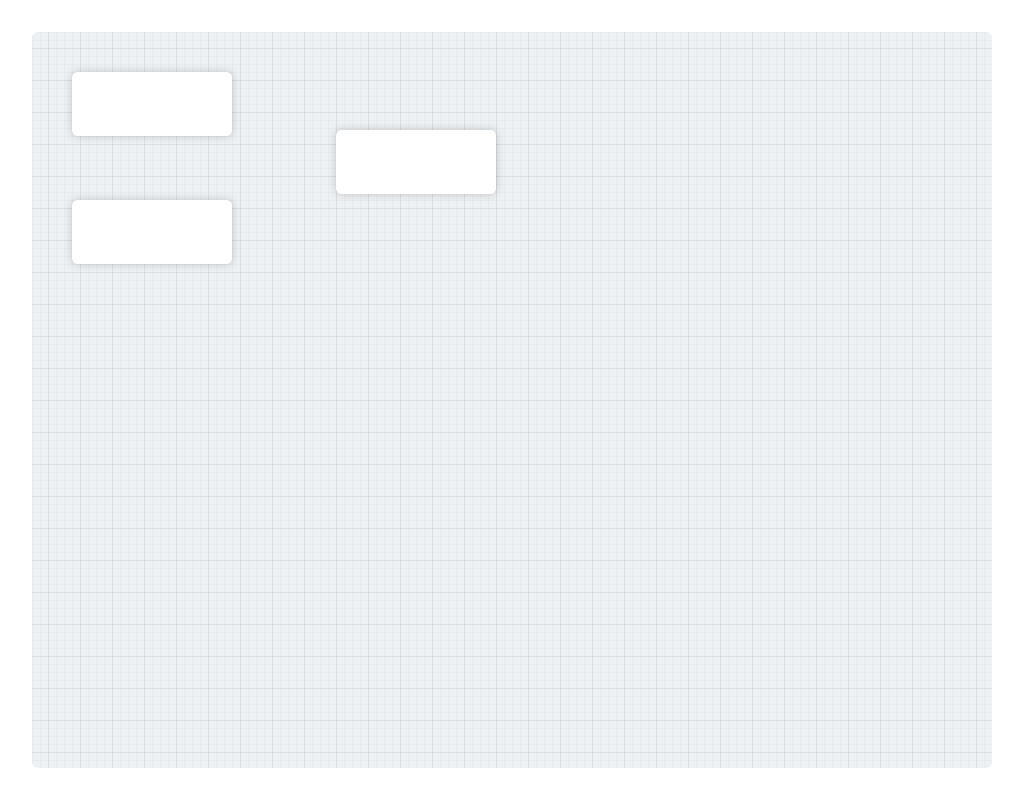
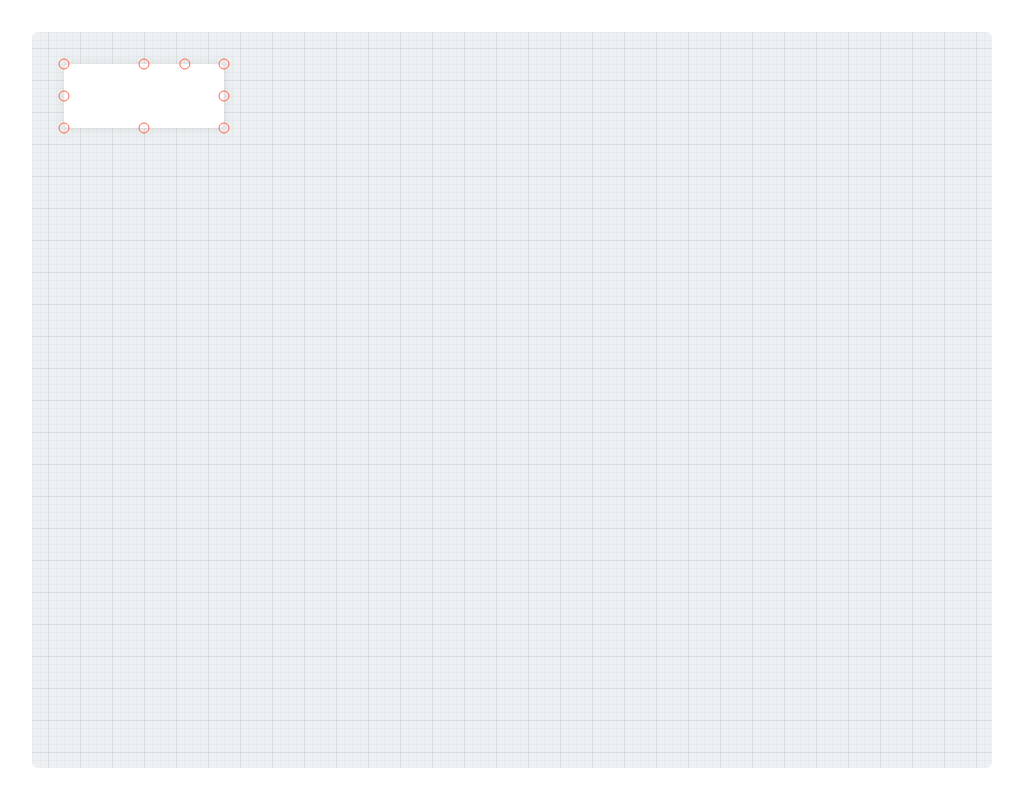
Before and after one commit to DoofyAss/Nodes, a plain HTML site: page index.html in a window 1280 px wide. Shown: the whole page, without its empty margins (256-1279 px from the left). Drawn offline with Linux system fonts and the light colour scheme.

Commit message:
pins angle pos

```diff
--- a/index.html
+++ b/index.html
@@ -22,17 +22,24 @@
 					</pattern>
 
 					<filter id='shadow'>
-						<feDropShadow dx='0' dy='0' stdDeviation='4' flood-opacity='0.2' />
+						<feDropShadow dx='0' dy='0' stdDeviation='4' flood-opacity='0.1' />
 					</filter>
 
 				</defs>
 
-				<rect width='100%' height='100%' fill='url(#grid)' cursor='default' />
+				<rect width='100%' height='100%' fill='url(#grid)' />
 
 
 
-				<!-- <svg x='32' y='32' width='176' height='80' > -->
+				<!-- <svg x='32' y='32' width='176' height='80'> -->
 					<!-- <rect x='8' y='8' fill='#fefefe' width='160' height='64' rx='6' ry='6' filter='url(#shadow)' /> -->
+					<!-- <circle id='circle' r='4' cx='8' cy='8' fill='tomato' stroke='tomato' />
+
+					<!-- <animateMotion xlink:href="#circle" dur="3s" begin="0s" fill="freeze" repeatCount="indefinite" keyPoints="0;0.1" keyTimes="0;1"> -->
+					<!-- <animateMotion xlink:href="#circle" fill="freeze" additive='1'> -->
+					<!-- <animateMotion xlink:href="#circle" fill="freeze" repeatCount="indefinite"> -->
+						<!-- <mpath xlink:href="#wave" ></mpath> -->
+					<!-- </animateMotion> -->
 				<!-- </svg> -->
 
 			</svg>
--- a/node.js
+++ b/node.js
@@ -48,6 +48,127 @@ var area = o('#area svg');
 
 
 
+var SVG = {
+
+	create: function(tag, attributes) {
+
+		let xml = document.createElementNS("http://www.w3.org/2000/svg", tag);
+
+		attributes.each(function(e, i, a) {
+			xml.setAttribute(a, e);
+		});
+
+		return xml;
+	}
+}
+
+
+
+var XML = {
+
+	Node: {
+
+		create: function(node) {
+
+			let layerMain = SVG.create('svg', {
+				x: node.x,
+				y: node.y,
+				width: node.w + 32,
+				height: node.h + 32,
+				filter: 'url(#shadow)'
+			});
+
+			let layerBody = SVG.create('rect', {
+				x: 16,
+				y: 16,
+				fill: node.f,
+				width: node.w,
+				height: node.h,
+				rx: node.r,
+				ry: node.r
+			});
+
+			layerMain.append(layerBody);
+
+
+
+			// pins
+
+			node.pin.each((pin) => {
+
+				let a = pin.angle > 360 ? 0 : pin.angle;
+
+				let TR = { // Top Right
+					x: node.x + node.w / 2 + node.w / 2 / 45 * a,
+					y: node.y
+				}
+
+				let RT = { // Right Top
+					x: node.x + node.w,
+					y: node.y + node.h / 2 / 90 * a
+				}
+
+				let RB = { // Right Bottom
+					x: node.x + node.w,
+					y: node.y + node.h / 2 + node.h / 2 / 135 * a
+				}
+
+				let BR, BL;
+				BR = BL = { // Bottom Right, Bottom Left
+					x: node.x + node.w / 2 + node.w / 2 / 45 * (180 - a),
+					y: node.y + node.h
+				}
+
+				let LB = { // Left Bottom
+					x: node.x,
+					y: node.y + node.h / 2 + node.h / 2 / 45 * (270 - a)
+				}
+
+				let LT = { // Left Top
+					x: node.x,
+					y: node.y + node.h / 2 / 45 * (315 - a)
+				}
+
+				let TL = { // Top Left
+					x: node.x + node.w / 2 - node.w / 2 / 45 * (360 - a),
+					y: node.y
+				}
+
+
+				let side =
+				a < 91 ? 46 > a ? TR : RT :
+				a < 181 ? 136 > a ? RB : BR :
+				a < 271 ? 226 > a ? BL : LB :
+				316 > a ? LT : TL;
+
+				console.log(a, side);
+
+
+
+				let layerPin = SVG.create('circle', {
+					id: 'circle',
+					r: 5,
+					cx: side.x,
+					cy: side.y,
+					fill: 'none',
+					stroke: 'tomato'
+				});
+
+				node.cir = layerPin;
+				layerMain.append(layerPin);
+			});
+
+
+
+
+
+			return layerMain;
+		}
+	}
+}
+
+
+
 
 
 
@@ -62,13 +183,26 @@ var area = o('#area svg');
 function Node(option) {
 
 	Object.assign(this, {
-		x: 32,
-		y: 32,
+		x: 16,
+		y: 16,
 		w: 160,
 		h: 64,
 		r: 6, // radius
 		f: '#ffffff', // fill
-		n: 'Start'
+		n: 'Start', // name
+
+		pin: [
+			// type: 0 - circle, 1 - rhomb
+			{ type: 0, angle: 0 },
+			{ type: 0, angle: 90 },
+			{ type: 0, angle: 180 },
+			{ type: 0, angle: 270 },
+			{ type: 0, angle: 45 },
+			{ type: 0, angle: 135 },
+			{ type: 0, angle: 225 },
+			{ type: 0, angle: 315 },
+			{ type: 0, angle: 23 },
+		]
     }, option);
 
 
@@ -79,61 +213,6 @@ function Node(option) {
 function View() {
 
 	this.node = [];
-
-	area.onmousemove = function(e) {
-
-		view.node.each(function() {
-
-		});
-	}
-}
-
-
-
-var SVG = {
-
-	create: function(tag, attributes) {
-
-		let element = document.createElementNS("http://www.w3.org/2000/svg", tag);
-
-		attributes.each(function(e, i, a) {
-			element.setAttribute(a, e);
-		});
-
-		return element;
-	}
-}
-
-var HTML = {
-
-	Node: {
-
-		create: function(node) {
-
-			let layerMain = SVG.create('svg', {
-				x: node.x,
-				y: node.y,
-				width: node.w + 16,
-				height: node.h + 16,
-				cursor: 'grab'
-			});
-
-			let layerBody = SVG.create('rect', {
-				x: 8,
-				y: 8,
-				fill: node.f,
-				width: node.w,
-				height: node.h,
-				rx: node.r,
-				ry: node.r,
-				filter: 'url(#shadow)'
-			});
-
-			layerMain.append(layerBody);
-
-			return layerMain;
-		}
-	}
 }
 
 
@@ -141,17 +220,15 @@ var HTML = {
 View.prototype.add = function(node) {
 	this.node.push(node);
 
-	node.element = HTML.Node.create(node);
-	area.append(node.element);
+	node.xml = XML.Node.create(node);
+	area.append(node.xml);
 
-	node.element.onmousedown = function() {
+	node.xml.onmousedown = function() {
 
 		node.grab = true;
-		this.setAttribute('cursor', 'grabbing');
 
 		this.onmouseup = this.onmouseleave = function() {
 			node.grab = false;
-			this.setAttribute('cursor', 'grab');
 			this.onmousemove = null;
 		}
 
@@ -159,12 +236,12 @@ View.prototype.add = function(node) {
 
 			if (!node.grab) return;
 
-			// setTimeout(function() { node.element.x.baseVal.value += e.movementX; }, 128);
-			// setTimeout(function() { node.element.y.baseVal.value += e.movementY; }, 128);
-			this.x.baseVal.value += e.movementX;
-			this.y.baseVal.value += e.movementY;
+			this.x.baseVal.value += e.movementX / window.devicePixelRatio;
+			this.y.baseVal.value += e.movementY / window.devicePixelRatio;
 		}
 	}
+
+	return node;
 }
 
 
@@ -177,6 +254,26 @@ View.prototype.add = function(node) {
 
 
 var view = new View();
-view.add(new Node());
-view.add(new Node( { n: 'Main', x: 296, y: 90 } ));
-view.add(new Node( { n: 'Value', y: 160 } ));
+let n = view.add(new Node());
+
+// var angl = 136;
+// var mov = 1;
+
+
+// setInterval(function() {
+
+	// if (angl > 180) {
+		// mov = 0;
+	// }
+
+	// if (angl < 136) {
+		// mov = 1;
+	// }
+
+	// if (mov) { angl++; } else { angl--; }
+
+	// n.cir.setAttribute('cx', n.x + n.w / 2 + n.w / 2 / 45 * (180 - angl));
+// }, 25);
+
+// view.add(new Node( { n: 'Main', x: 272, y: 80 } ));
+// view.add(new Node( { n: 'Value', x: 48, y: 144 } ));
```
